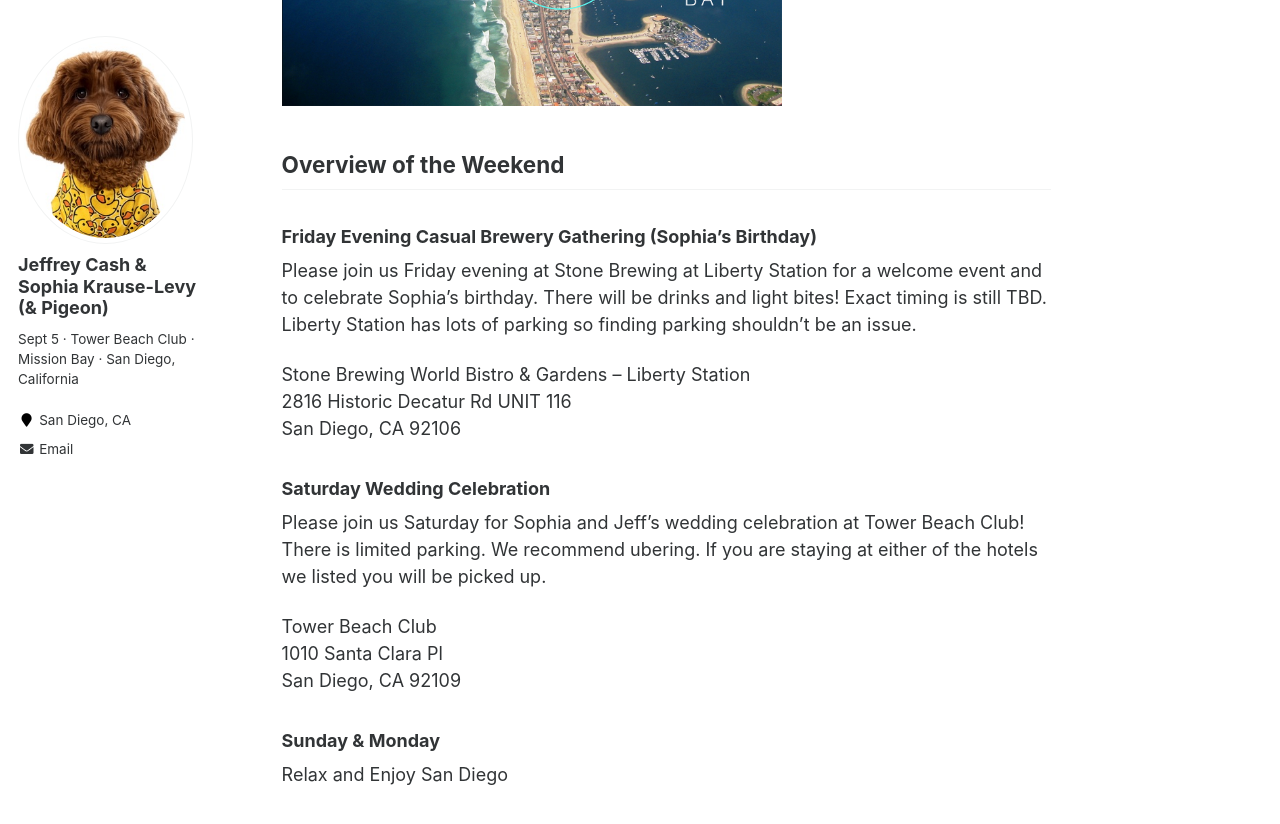
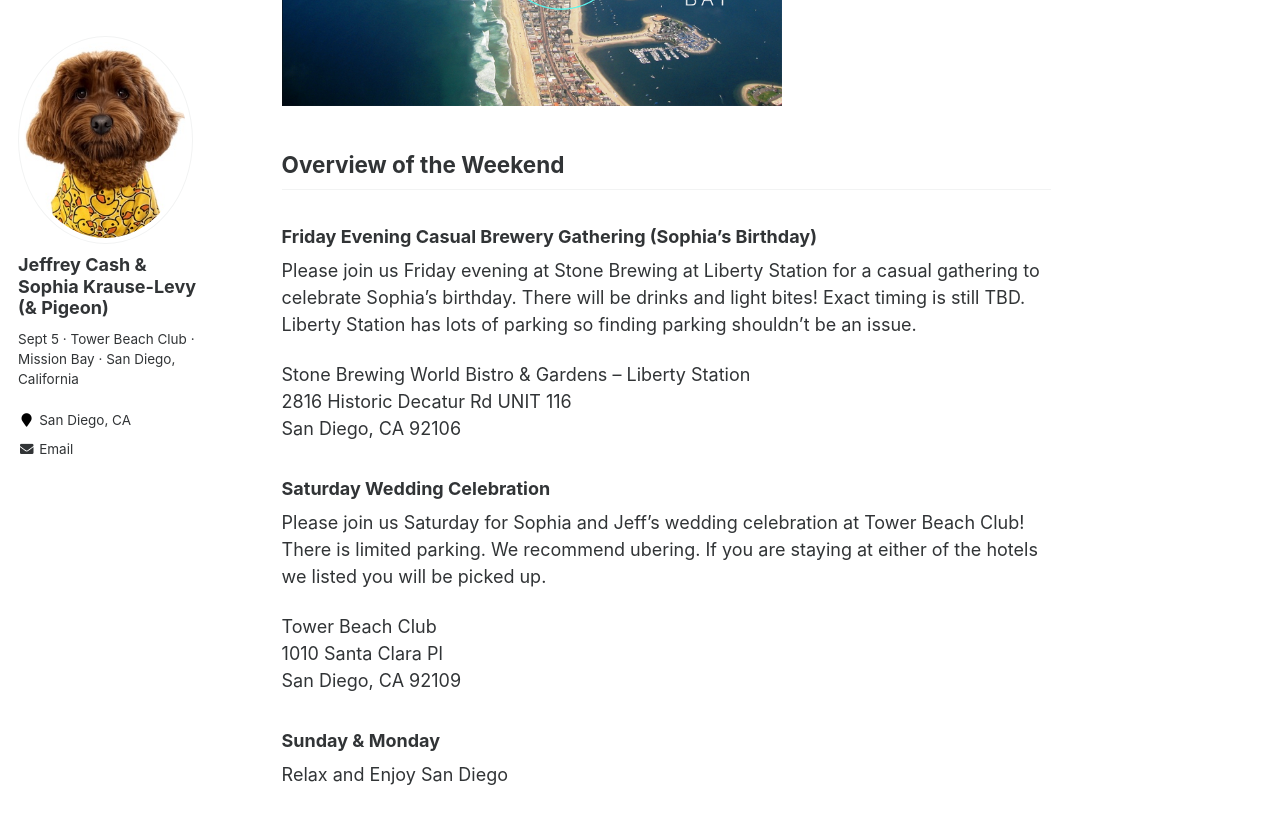
Before and after one commit to duckduckpigeon/duckduckpigeon.github.io, a Jekyll site: the page built from _pages/about.md, in a window 1280 px wide and 900 px high, scrolled down 478 px. Shown: the top 824 px of the window. Built offline with Jekyll 4.4.1, drawn with Linux system fonts in a browser that asks for light colours.

```diff
--- a/_pages/about.md
+++ b/_pages/about.md
@@ -22,7 +22,7 @@ Join us for a Labor Day wedding weekend in San Diego!
 
 ### Friday Evening Casual Brewery Gathering (Sophia's Birthday)
 
-Please join us Friday evening at Stone Brewing at Liberty Station for a welcome event and to celebrate Sophia's birthday. There will be drinks and light bites! Exact timing is still TBD. Liberty Station has lots of parking so finding parking shouldn't be an issue.
+Please join us Friday evening at Stone Brewing at Liberty Station for a casual gathering to celebrate Sophia's birthday. There will be drinks and light bites! Exact timing is still TBD. Liberty Station has lots of parking so finding parking shouldn't be an issue.
 
 
 Stone Brewing World Bistro & Gardens – Liberty Station<br>
```
